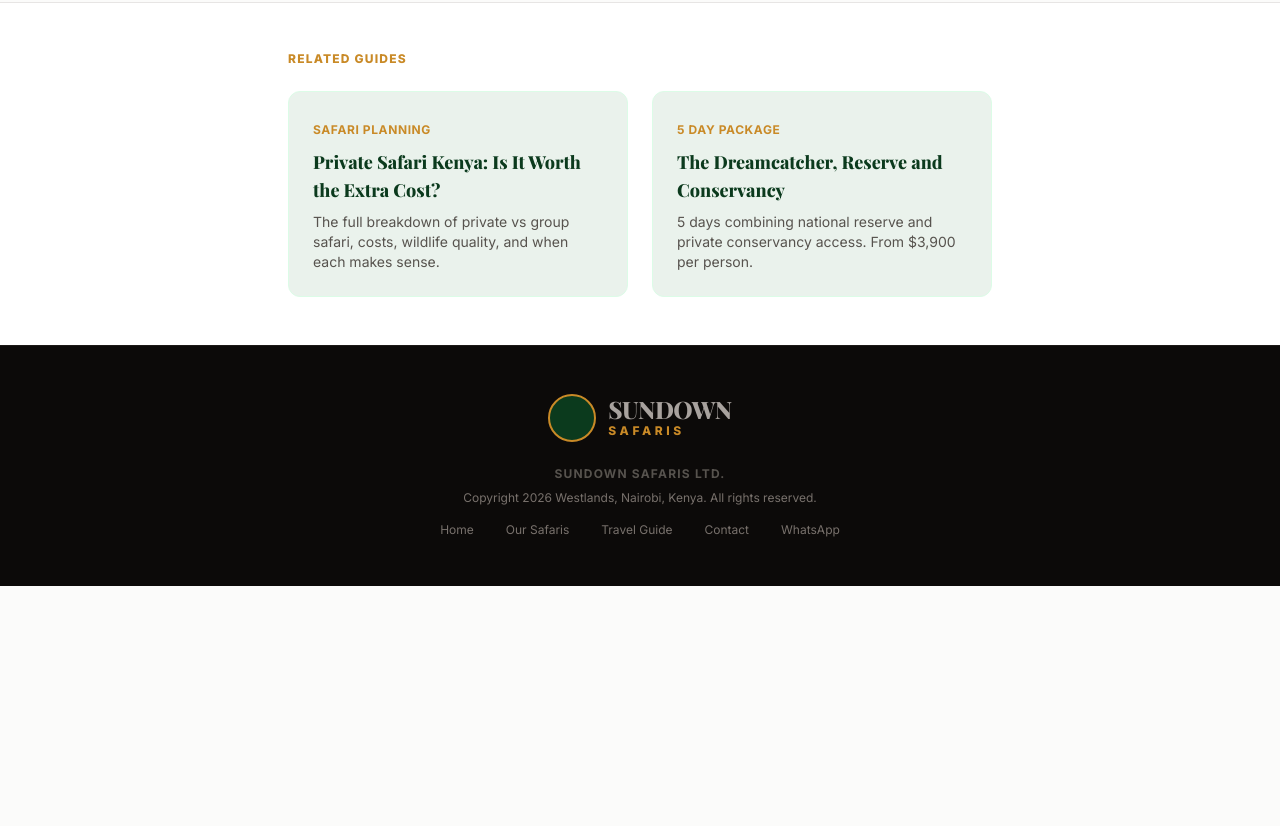
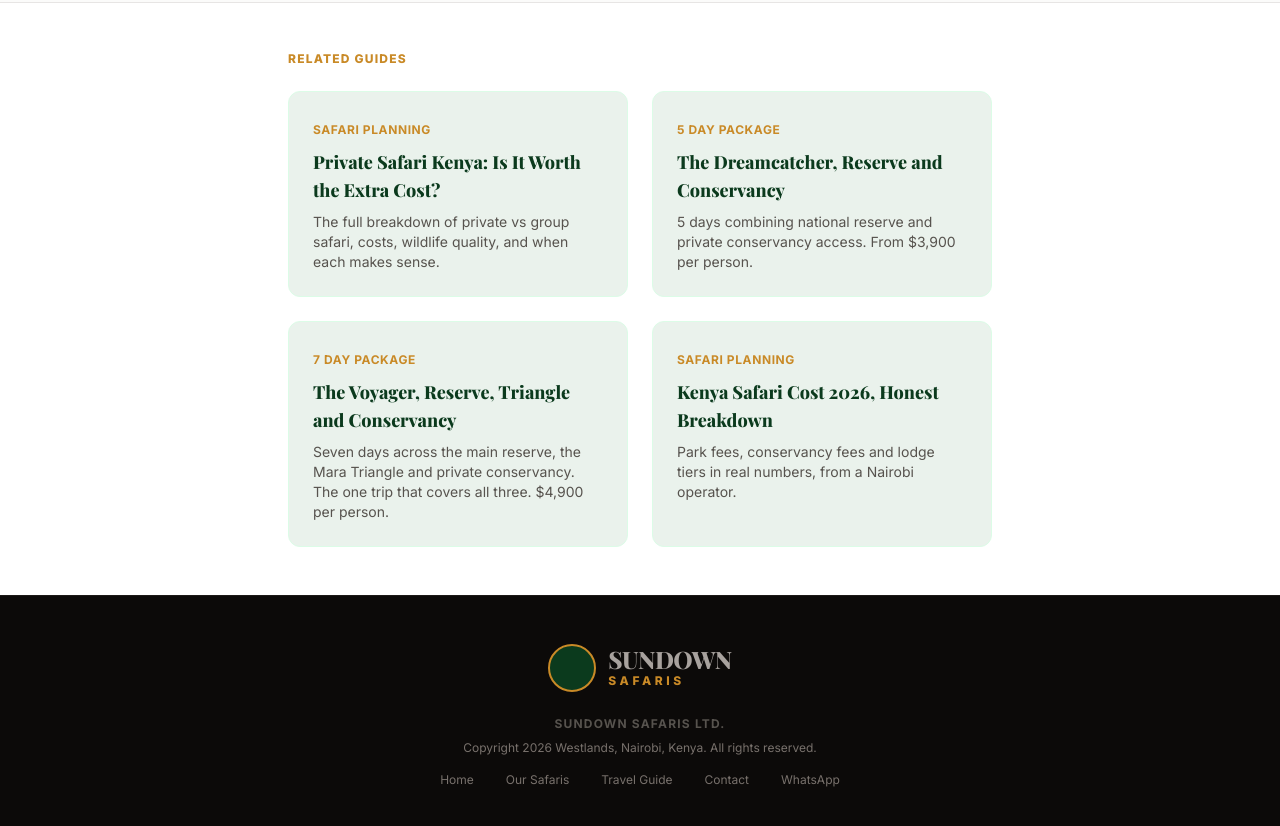
Before and after one commit to sundowndata-collab/website, a plain HTML site: page blog/private-conservancy-vs-national-reserve-kenya.html in a window 1280 px wide. Shown: the part 9693-10519 px from the top of the page. Before the commit the page ends 10279 px from the top, so only its background shows below. Drawn offline with nearby package versions, Linux system fonts and the light colour scheme; some icons are missing; a web font is replaced by a local one.

Commit message:
Update private-conservancy-vs-national-reserve-kenya.html
Add Voyager and cost guide to related cards

```diff
--- a/blog/private-conservancy-vs-national-reserve-kenya.html
+++ b/blog/private-conservancy-vs-national-reserve-kenya.html
@@ -607,6 +607,16 @@
                 <h3 class="font-serif font-bold text-lg text-brand-green mt-2 group-hover:text-brand-accentGold transition">The Dreamcatcher, Reserve and Conservancy</h3>
                 <p class="text-sm text-stone-600 mt-2">5 days combining national reserve and private conservancy access. From $3,900 per person.</p>
             </a>
+                        <a href="/trip/7-day-b-classic-the-voyager.html" class="group bg-brand-lightGreen border border-green-100 rounded-xl p-6 hover:border-brand-accentGold transition">
+                <span class="text-xs font-bold uppercase tracking-wider text-brand-accentGold">7 Day Package</span>
+                <h3 class="font-serif font-bold text-lg text-brand-green mt-2 group-hover:text-brand-accentGold transition">The Voyager, Reserve, Triangle and Conservancy</h3>
+                <p class="text-sm text-stone-600 mt-2">Seven days across the main reserve, the Mara Triangle and private conservancy. The one trip that covers all three. $4,900 per person.</p>
+            </a>
+            <a href="/blog/kenya-safari-cost-2026.html" class="group bg-brand-lightGreen border border-green-100 rounded-xl p-6 hover:border-brand-accentGold transition">
+                <span class="text-xs font-bold uppercase tracking-wider text-brand-accentGold">Safari Planning</span>
+                <h3 class="font-serif font-bold text-lg text-brand-green mt-2 group-hover:text-brand-accentGold transition">Kenya Safari Cost 2026, Honest Breakdown</h3>
+                <p class="text-sm text-stone-600 mt-2">Park fees, conservancy fees and lodge tiers in real numbers, from a Nairobi operator.</p>
+            </a>
         </div>
     </div>
 </div>
```
